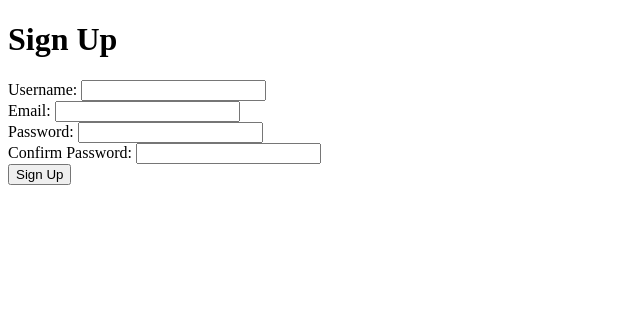
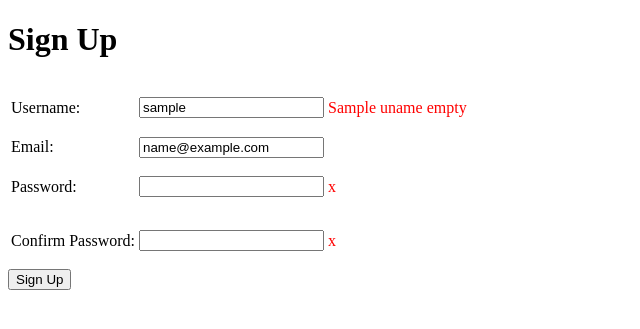
Before and after one commit to Yutreess/user-signup, a Flask app: template templates/signup.html in a window 1280 px wide. Shown: the top 329 px of the page, without its empty margins (0-640 px from the left). Run offline with Flask 2, Linux system fonts and the light colour scheme; the template is opened without the code that fills it: most values are stand-ins (such as "Sample title", 1, 10 or a date in 2020).

Commit message:
Reformatted form and finished all but username validations

```diff
--- a/main.py
+++ b/main.py
@@ -1,31 +1,53 @@
 from flask import Flask, request, redirect, render_template
 import os
 import cgi
+import re
 
 app = Flask(__name__)
 app.config['DEBUG'] = True
 
-@app.route("/signup", methods=['GET', 'POST'])
+@app.route("/signup")
 def index():
   return render_template('signup.html')
 
 
-@app.route("/welcome", methods=['POST'])
-def welcome():
+@app.route("/signup", methods=['POST'])
+def validate():
   username = request.form['username']
-  mismatch = False
-  no_uname = False
+  email = request.form['email']
+  uname_error = ''
+  password_empty = ''
+  password_mismatch = ''
 
   # Check if Username is empty
   if not username:
-    no_uname = True
-    return render_template("signup.html", no_uname=no_uname)
+    uname_error = 'Please enter a Username'
+  elif ' ' in username:
+    uname_error = 'Username cannot contain spaces'
+  elif len(username) < 3 or len(username) > 20:
+    uname_error = 'Username must be between 3 and 20 characters long'
+
+
+  # Check if passwords are empty
+  if not request.form['pass1']:
+    password_empty = 'Please enter a password and retype it below'
 
   # Check if passwords match
-  if request.form['pass1'] == request.form['pass2']:
-    return render_template("welcome.html", username=username)
+  if not (request.form['pass1'] == request.form['pass2']):
+    password_mismatch = 'Passwrds do not match'
+
+  # Check for previous errors, rerender template if any are present
+  if uname_error or password_empty or password_mismatch:
+    return render_template('signup.html', username=username, email=email,
+    uname_empty=uname_error,
+    password_empty=password_empty, password_mismatch=password_mismatch)
+
   else:
-    mismatch = True
-    return render_template("signup.html", mismatch=mismatch)
+    return redirect('/welcome?uname={0}'.format(username))
+
+@app.route("/welcome")
+def welcome():
+  username = request.args.get('uname')
+  return render_template('welcome.html', username=username)
 
 app.run()
--- a/templates/signup.html
+++ b/templates/signup.html
@@ -3,36 +3,66 @@
 
 <h1>Sign Up</h1>
 
-<form method="POST" action='/welcome'>
+<form method="POST">
+<!-- Form setup -->
+  <table>
+    <tr>
+      <td>
+        <label for='username'>
+          Username:
+        </label>
+      </td>
+      <td>
+        <input type="text" name="username" value="{{username}}"/>
+      </td>
+      <td>
+        <p class='error'>{{uname_empty}}</p>
+      </td>
+    </tr>
 
+    <tr>
+      <td>
+        <label for="email">
+          Email:
+        </label>
+      </td>
+      <td>
+        <input type="text" name="email" value="{{email}}"/>
+      </td>
+      <td>
 
-  <label>
-    Username:
-    <input type="text" name="username"/>
-  </label>
-  {% if no_uname %}
-  <p class='error'>Please enter your Username</p>
-  {% endif %}
-  <br>
-  <label>
-    Email:
-    <input type="text" name="email"/>
-  </label>
-  <br>
-  <label>
-    Password:
-    <input type="password" name="pass1"/>
-  </label>
-  <br>
-  <label>
-    Confirm Password:
-    <input type="password" name="pass2"/>
-  </label>
-  {% if mismatch %}
-  <p class='error'>Passwrds do not match</p>
-  {% endif %}
-  <br>
-  <input type="submit" value="Sign Up">
+      </td>
+    </tr>
+
+    <tr>
+      <td>
+          <label for="pass1">
+            Password:
+          </label>
+      </td>
+      <td>
+        <input type="password" name="pass1" />
+      </td>
+      <td>
+        <p class='error'>{{password_empty}}</p>
+      </td>
+    </tr>
+
+    <tr>
+      <td>
+        <label for="pass2">
+            Confirm Password:
+        </label>
+      </td>
+      <td>
+        <input type="password" name="pass2"/>
+      </td>
+      <td>
+        <p class='error'>{{password_mismatch}}</p>
+      </td>
+    </tr>
+  </table>
+<input type="submit" value="Sign Up">
 
 </form>
 
```
